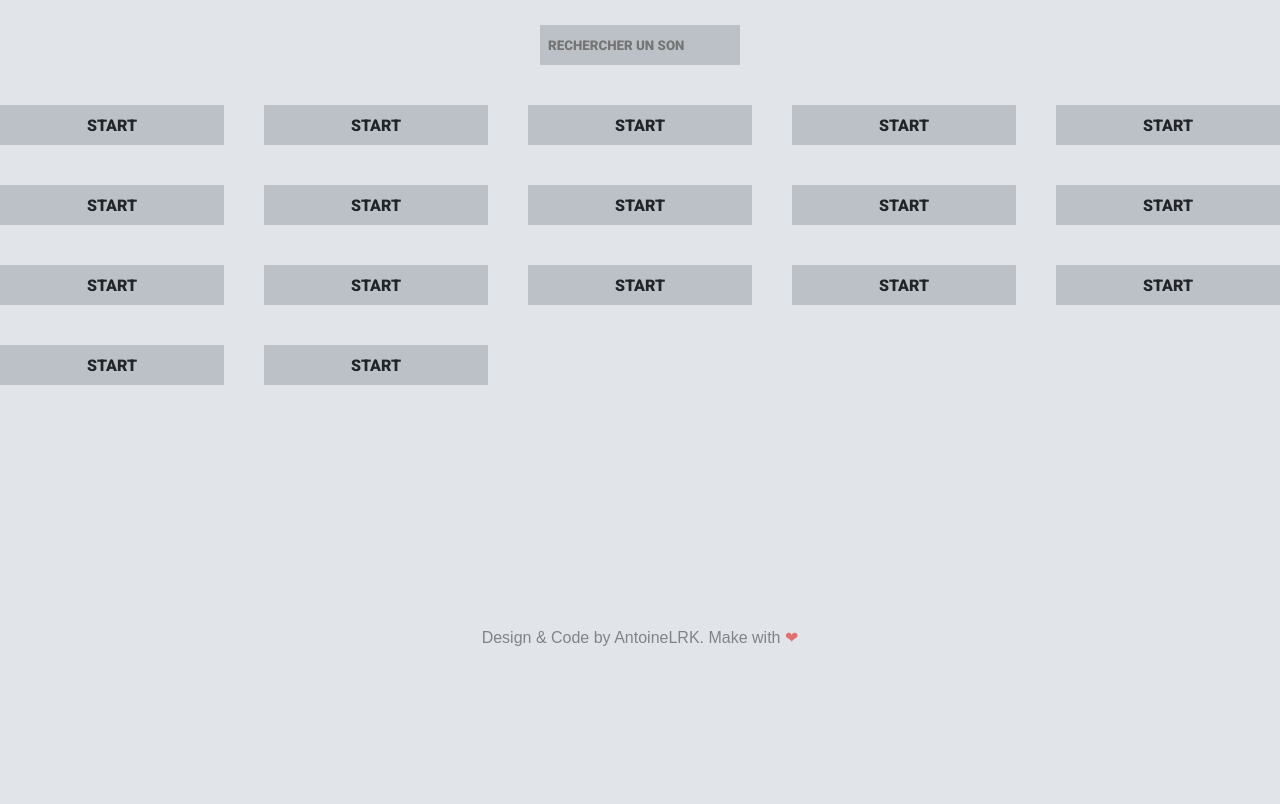
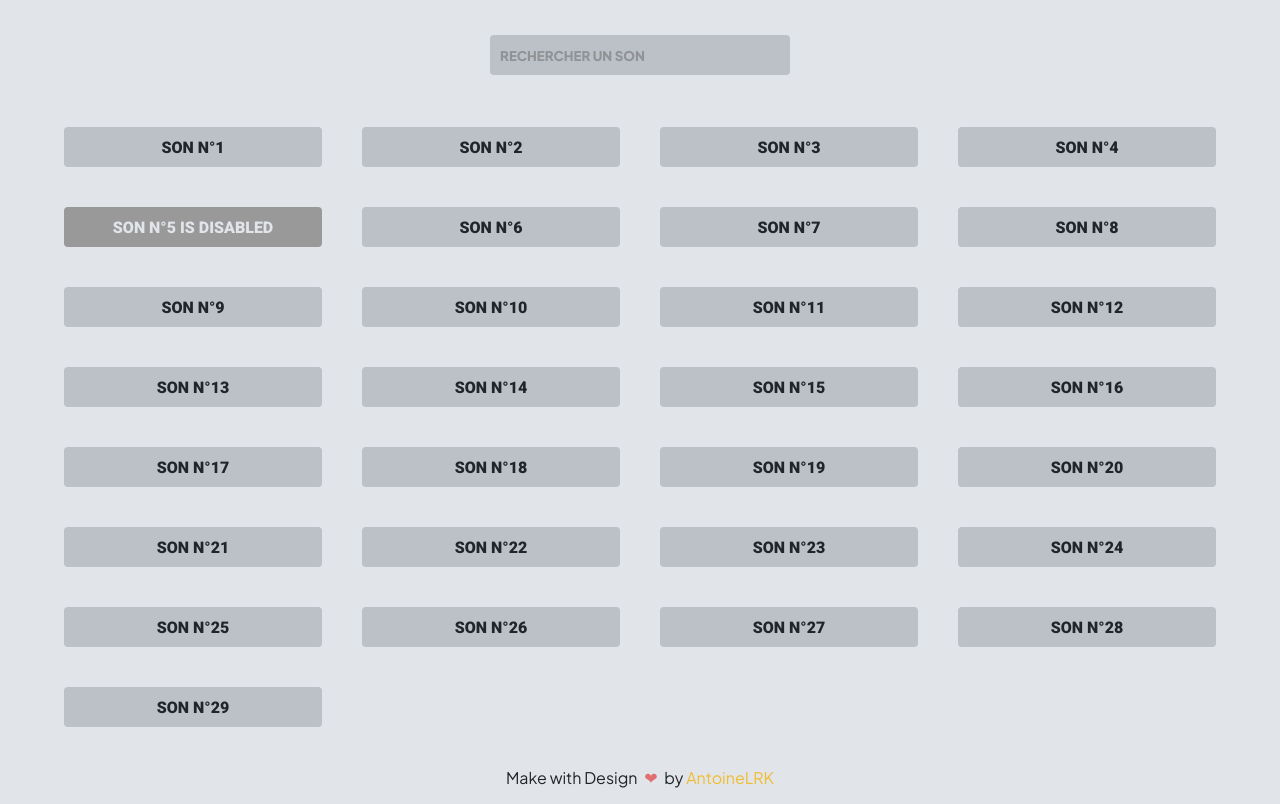
Before and after one commit to antoinelrk/soundboard-template, a website: page index.html in a window 1280 px wide. Shown: the part 137-941 px from the top of the page. Before the commit the page ends 800 px from the top, so only its background shows below. Drawn offline with Linux system fonts and the light colour scheme; a web font is replaced by a local one.

Commit message:
Refreshing  and cleaning code for portfolio

```diff
--- a/index.html
+++ b/index.html
@@ -16,28 +16,10 @@
       <input class="input-search" type="text" name="sound" id="sound-input" placeholder="Rechercher un son">
     </form>
 
-        <div class="centered-wrapper">
-            <button class="run-sound">Start</button>
-            <button class="run-sound">Start</button>
-            <button class="run-sound">Start</button>
-            <button class="run-sound">Start</button>
-            <button class="run-sound">Start</button>
-            <button class="run-sound">Start</button>
-            <button class="run-sound">Start</button>
-            <button class="run-sound">Start</button>
-            <button class="run-sound">Start</button>
-            <button class="run-sound">Start</button>
-            <button class="run-sound">Start</button>
-            <button class="run-sound">Start</button>
-            <button class="run-sound">Start</button>
-            <button class="run-sound">Start</button>
-            <button class="run-sound">Start</button>
-            <button class="run-sound">Start</button>
-            <button class="run-sound">Start</button>
-        </div>
+    <div class="centered-wrapper"></div>
 
     <footer>
-            <span>Design & Code by <a href="https://antoinelrk.com">AntoineLRK</a>. Make with</span> <i>❤</i>
+      <span>Make with Design <i>❤</i> by <a href="https://antoinelrk.com">AntoineLRK</a></span>
     </footer>
   </div>
 </body>
--- a/public/js/app.js
+++ b/public/js/app.js
@@ -7,7 +7,19 @@
   \*****************************/
 /***/ (() => {
 
+var numberOfSongs = 30;
+var grid = document.querySelector('.centered-wrapper');
+var template = '';
 
+for (var i = 1; i < numberOfSongs; i++) {
+  if (i === 5) {
+    template += "<button disabled class=\"run-sound\">Son n\xB0".concat(i, " is disabled</button>");
+  } else {
+    template += "<button class=\"run-sound\">Son n\xB0".concat(i, "</button>");
+  }
+}
+
+grid.innerHTML = template;
 
 /***/ }),
 
@@ -110,8 +122,8 @@ __webpack_require__.r(__webpack_exports__);
 /******/ 		// undefined = chunk not loaded, null = chunk preloaded/prefetched
 /******/ 		// [resolve, reject, Promise] = chunk loading, 0 = chunk loaded
 /******/ 		var installedChunks = {
-/******/ 			"/public/js/app": 0,
-/******/ 			"public/css/app": 0
+/******/ 			"/js/app": 0,
+/******/ 			"css/app": 0
 /******/ 		};
 /******/
 /******/ 		// no chunk on demand loading
@@ -161,8 +173,8 @@ __webpack_require__.r(__webpack_exports__);
 /******/ 	// startup
 /******/ 	// Load entry module and return exports
 /******/ 	// This entry module depends on other loaded chunks and execution need to be delayed
-/******/ 	__webpack_require__.O(undefined, ["public/css/app"], () => (__webpack_require__("./resources/js/app.js")))
-/******/ 	var __webpack_exports__ = __webpack_require__.O(undefined, ["public/css/app"], () => (__webpack_require__("./resources/sass/app.scss")))
+/******/ 	__webpack_require__.O(undefined, ["css/app"], () => (__webpack_require__("./resources/js/app.js")))
+/******/ 	var __webpack_exports__ = __webpack_require__.O(undefined, ["css/app"], () => (__webpack_require__("./resources/sass/app.scss")))
 /******/ 	__webpack_exports__ = __webpack_require__.O(__webpack_exports__);
 /******/
 /******/ })()
--- /dev/null
+++ b/public/mix-manifest.json
@@ -0,0 +1,4 @@
+{
+    "/js/app.js": "/js/app.js",
+    "/css/app.css": "/css/app.css"
+}
--- a/resources/js/app.js
+++ b/resources/js/app.js
@@ -0,0 +1,15 @@
+const numberOfSongs = 30
+let grid = document.querySelector('.centered-wrapper')
+
+let template = ''
+
+for (let i = 1; i < numberOfSongs; i++) {
+
+  if (i === 5) {
+    template += `<button disabled class="run-sound">Son n°${i} is disabled</button>`
+  } else {
+    template += `<button class="run-sound">Son n°${i}</button>`
+  }
+}
+
+grid.innerHTML = template
--- /dev/null
+++ b/resources/sass/_footer.scss
@@ -0,0 +1,30 @@
+#app footer {
+  margin: auto 0 16px 0;
+  color: var(--foreground);
+  user-select: none;
+}
+
+#app footer i {
+  font-style: normal;
+  margin: 0 4px;
+  color: var(--red-heart);
+  animation: flash 1.5s linear infinite reverse
+}
+
+#app footer span a {
+  color: var(--tonic);
+}
+
+#app footer span a:hover {
+  text-decoration: underline;
+}
+
+@keyframes flash {
+  0% {
+    opacity: 0;
+  }
+
+  100% {
+    opacity: 1;
+  }
+}
--- /dev/null
+++ b/resources/sass/_scrollbar.scss
@@ -0,0 +1,13 @@
+body::-webkit-scrollbar {
+  width: 12px;
+}
+
+body::-webkit-scrollbar-track {
+  background: var(--background);
+}
+
+body::-webkit-scrollbar-thumb {
+  background-color: var(--background-alt);
+  border-radius: 20px;
+  border: 3px solid var(--background);
+}
--- a/resources/sass/app.scss
+++ b/resources/sass/app.scss
@@ -1,23 +1,29 @@
 @import url('https://fonts.googleapis.com/css2?family=Roboto:ital,wght@0,100;0,300;0,400;0,500;0,700;0,900;1,100;1,300;1,400;1,500;1,700;1,900&display=swap');
-@import url('https://fonts.googleapis.com/css2?family=Mochiy+Pop+P+One&display=swap');
+@import url('https://fonts.googleapis.com/css2?family=Plus+Jakarta+Sans:ital,wght@0,200;0,300;0,400;0,500;0,600;0,700;0,800;1,200;1,300;1,400;1,500;1,600;1,700;1,800&display=swap');
 
 @import 'Normalize';
 
 :root {
   --tonic: #f0bd31;
+  --red-heart: #e23535;
+  --font-family: 'Plus Jakarta Sans', sans-serif;
 
   @media (prefers-color-scheme: light) {
     --background: #e1e5e9;
     --background-alt: #bcc1c7;
     --foreground: #212529;
+    --background-disabled: #999999;
   }
 
   @media (prefers-color-scheme: dark) {
-        --background: #212529;
+    --background: #24272a;
     --background-alt: #111416;
-        --foreground: #e1e5e9;
+    --foreground: #dfdfdf;
+    --background-disabled: #515151;
   }
 }
+
+@import 'scrollbar';
 
 body {
   display: flex;
@@ -25,59 +31,70 @@ body {
   width: 100%;
   height: 100%;
   background-color: var(--background);
+  color: var(--foreground);
   align-items: center;
-    color: var(--foreground);
 
   #app {
     display: flex;
     flex-direction: column;
     max-width: 1300px;
     width: 100%;
+    min-height: 100vh;
     align-items: center;
-        min-height: 100vh;
-        font-family: 'Mochiy Pop P One', sans-serif;
-
-        @media screen and (max-width: 600px) {
-            padding: 0 16px 16px 16px;
+    justify-content: center;
+    font-family: var(--font-family);
   }
 
-        h1.app-title {
-            font-size: 72px;
+  #app h1.app-title {
+    font-size: 64px;
     padding: 40px 0;
-
-            @media screen and (max-width: 600px) {
-                font-size: 40px;
-            }
+    font-weight: 100;
+    user-select: none;
   }
 
-        form.search {
+  #app form.search {
+    position: sticky;
+    top: 0;
     display: flex;
-            width: auto;
-
-            input.input-search {
-                display: flex;
-                padding: 0 8px;
+    padding: 12px 0;
     width: 100%;
-                border: none;
-                height: 40px;
-                width: 200px;
-                background-color: var(--background-alt);
-                font-family: 'Roboto', sans-serif;
-                text-transform: uppercase;
-                font-weight: 800;
-                color: var(--tonic);
-            }
+    background-color: var(--background);
+    justify-content: center;
   }
 
-        .centered-wrapper {
-            margin-top: 40px;
+  #app form.search input.input-search {
+    width: 300px;
+    height: 40px;
+    padding: 0 8px;
+    border-radius: 4px;
+    background-color: var(--background-alt);
+    font-family: var(--font-family);
+    text-transform: uppercase;
+    font-weight: 600;
+    color: var(--tonic);
+    outline: none;
+    border: solid 2px transparent;
+  }
+
+  #app form.search input.input-search::placeholder {
+    color: rgba(100, 100, 100, .5);
+    font-weight: 800;
+  }
+
+  #app form.search input.input-search:focus {
+    border-color: var(--tonic);
+  }
+
+  #app .centered-wrapper {
     display: grid;
+    margin: 40px 0;
+    width: 100%;
     grid-template-columns: repeat(auto-fill, minmax(200px, 1fr));
     row-gap: 40px;
     column-gap: 40px;
-            width: 100%;
+  }
 
-            button.run-sound {
+  #app .centered-wrapper button.run-sound {
     display: flex;
     justify-content: center;
     align-items: center;
@@ -90,51 +107,24 @@ body {
     color: var(--foreground);
     border: solid 2px transparent;
     transition: border-color .15s ease, color .15s ease;
-
-
-                @media screen and (max-width: 600px) {
-                    height: 80px;
+    border-radius: 4px;
+    user-select: none;
   }
 
-                &:hover {
+  #app .centered-wrapper button.run-sound:hover {
     border-color: var(--tonic);
     transition: border-color .15s ease, color .15s ease;
     color: var(--tonic);
   }
-            }
+
+  #app .centered-wrapper button.run-sound:disabled {
+    pointer-events: none;
+    cursor: initial;
+    background-color: var(--background-disabled);
+    color: var(--background);
   }
 
-        footer {
-            margin: auto 0 16px 0;
-            color: var(--foreground);
-
-            @media screen and (max-width: 600px) {
-                margin: 16px 0 0 0;
+  @import 'footer';
+  @import 'responsive/1400';
+  @import 'responsive/600';
 }
-
-            span {
-                opacity: .5;
-
-                @media screen and (max-width: 400px) {
-                    font-size: 14px;
-                }
-            }
-
-            i {
-                font-style: normal;
-                color: #e23535FF;
-                animation: flash 1.5s linear infinite reverse
-            }
-
-            @keyframes flash {
-                0% {
-                    opacity: 0;
-                }
-
-                100% {
-                    opacity: 1;
-                }
-            }
-        }
-    }
-}
--- /dev/null
+++ b/resources/sass/responsive/_1400.scss
@@ -0,0 +1,10 @@
+@media screen and (max-width: 1400px) {
+  #app {
+    padding: 0 64px;
+    justify-content: center;
+  }
+
+  #app form.search {
+    margin: 0 auto;
+  }
+}
--- /dev/null
+++ b/resources/sass/responsive/_600.scss
@@ -0,0 +1,25 @@
+@media screen and (max-width: 600px) {
+  #app {
+    padding: 0 16px 16px 16px;
+  }
+
+  #app h1.app-title {
+    font-size: 40px;
+  }
+  #app form.search {
+    padding: 12px 0;
+    width: 100%;
+  }
+  #app form.search input.input-search {
+    width: 100%;
+  }
+
+  #app footer {
+    margin: 16px 0 0 0;
+    font-size: 14px;
+  }
+
+  #app .centered-wrapper button.run-sound {
+    height: 80px;
+  }
+}
```
Also changed, not shown: public/css/app.css. Lines whose indentation alone changed are shown as unchanged.
